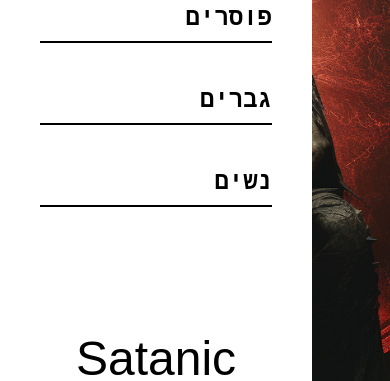
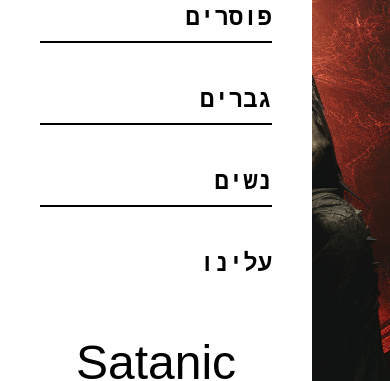
Before and after one commit to henrix494/satanic, a React (Vite) app in the folder client/: page / in a window 390 px wide. Both pictures are taken after a click on the picture 59 px from the left and 50 px from the top of the page. Shown: the part 385-766 px from the top of the page. Built offline with nearby package versions, Linux system fonts and the light colour scheme; a web font is replaced by a local one.

Commit message:
first commit

```diff
--- a/client/src/components/hero/Hero.jsx
+++ b/client/src/components/hero/Hero.jsx
@@ -1,15 +1,34 @@
 import "./hero.css";
 export default function Hero() {
 	return (
-		<div className="  max-h-[900px] max-lg:max-h-[100vh] h-[1200px] text flex  text-white  pr-[20%]  flex-col items-end    ">
-			<div className="pt-[20%] text-right flex flex-col gap-10">
+		<div className="  max-h-[900px] max-lg:max-h-[100vh] h-[1200px] text flex  text-white lg:pr-[20%]  flex-col items-end    ">
+			<div className="pt-[20%] text-right flex flex-col gap-10 max-lg:items-center max-lg:w-full justify-center max-lg:h-full max-lg:hidden">
 				{" "}
-				{/* <h1 className=" text-5xl font-[cabazon,serif] font-normal ">
+				<h2 className="text-[white]  w-full font-[p22-spooky,sans-serif] text-6xl max-lg:text-center ">
+					Satanic
+				</h2>
+				<h1 className="text-5xl font-[cabazon,serif] font-normal max-lg:text-center">
+					אופנה אלטרנטיבית
+				</h1>
+				<h2 className=" text-5xl font-[cabazon,serif] font-normal  max-lg:text-center">
 					25 % הנחה על כל החנות
-				</h1>
-				<button className="  py-5 rounded-lg text-2xl bg-[#9b2020]">
+				</h2>
+				<button className="  py-2 rounded-lg text-2xl bg-[black] max-lg:w-[60%]">
 					קנה עכשיו
-				</button> */}
+				</button>
+			</div>
+
+			<div className="pt-[20%] text-right flex flex-col gap-10 max-lg:items-center max-lg:w-full justify-center max-lg:h-full lg:hidden">
+				{" "}
+				<h2 className="text-[white]  w-full font-[p22-spooky,sans-serif] text-6xl max-lg:text-center ">
+					Satanic
+				</h2>
+				<div>
+					{" "}
+					<div className="scroll-arrow"></div>
+					<div className="scroll-arrow"></div>
+					<div className="scroll-arrow"></div>
+				</div>
 			</div>
 		</div>
 	);
--- a/client/src/components/hero/hero.css
+++ b/client/src/components/hero/hero.css
@@ -12,3 +12,33 @@
 		background-position: center;
 	}
 }
+.scroll-arrow {
+	width: 24px;
+	height: 24px;
+	transform: rotate(45deg);
+	border-right: 8px solid #e03434;
+	border-bottom: 8px solid #e03434;
+	animation: arrow-wave 1s infinite;
+	animation-direction: alternate;
+}
+.scroll-arrow:nth-child(1) {
+	animation-delay: 0.1s;
+}
+.scroll-arrow:nth-child(2) {
+	animation-delay: 0.2s;
+}
+.scroll-arrow:nth-child(3) {
+	animation-delay: 0.3s;
+}
+
+@keyframes arrow-wave {
+	0% {
+		opacity: 0;
+	}
+	50% {
+		opacity: 0.5;
+	}
+	100% {
+		opacity: 1;
+	}
+}
--- a/client/src/components/navbar/Navbar.jsx
+++ b/client/src/components/navbar/Navbar.jsx
@@ -49,7 +49,9 @@ export default function Navbar() {
 							<h4>נשים</h4>
 						</Link>
 
-						<img className="w-7 cursor-pointer" src={heart} alt="" />
+						<p className="hover:opacity-80 transition-all cursor-pointer">
+							עלינו
+						</p>
 
 						<Link to={"/cart"}>
 							<div className=" relative">
@@ -127,7 +129,7 @@ export default function Navbar() {
 										onClick={() => setIsHam(false)}>
 										<h4>נשים</h4>
 									</Link>
-									<img className="w-7 cursor-pointer" src={heart} alt="" />
+									<p className="hover:opacity-80 transition-all ">עלינו</p>
 									<Link to={"/cart"}>
 										<div className=" relative">
 											<img className="w-5 cursor-pointer" src={cart} alt="" />{" "}
```
